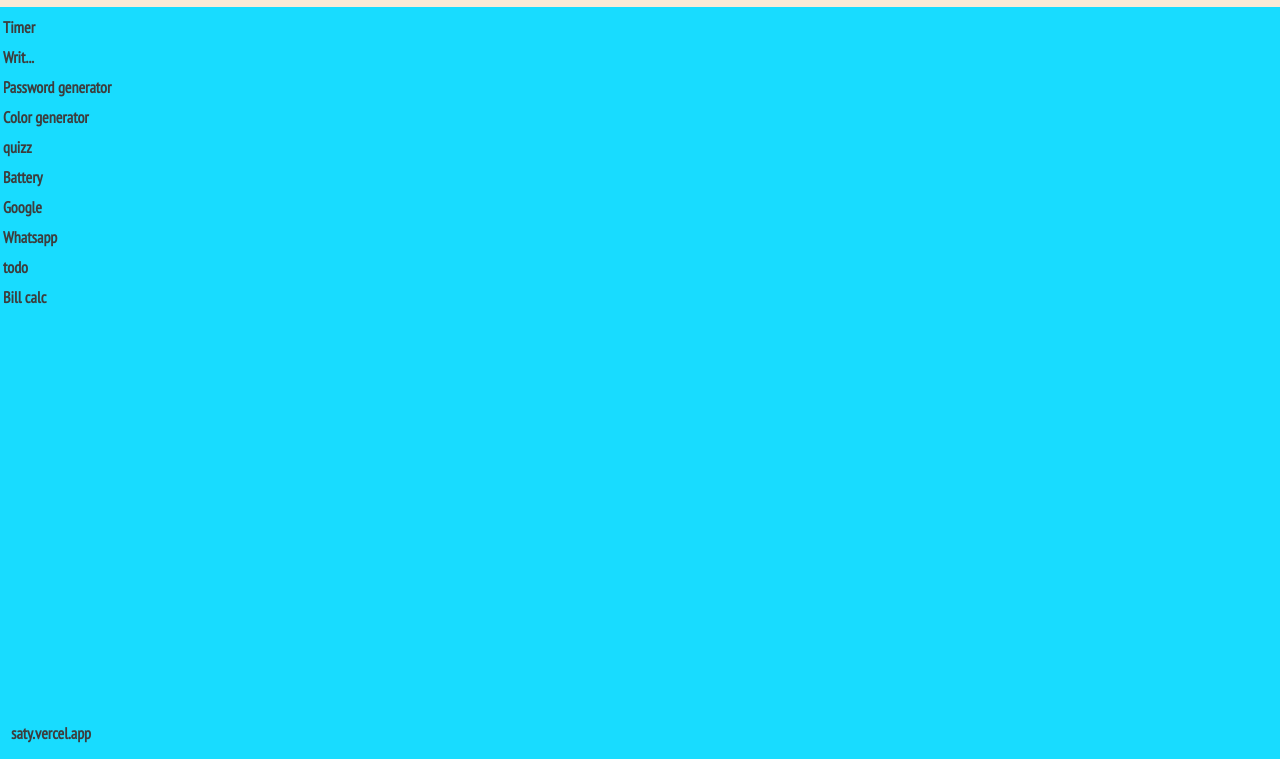
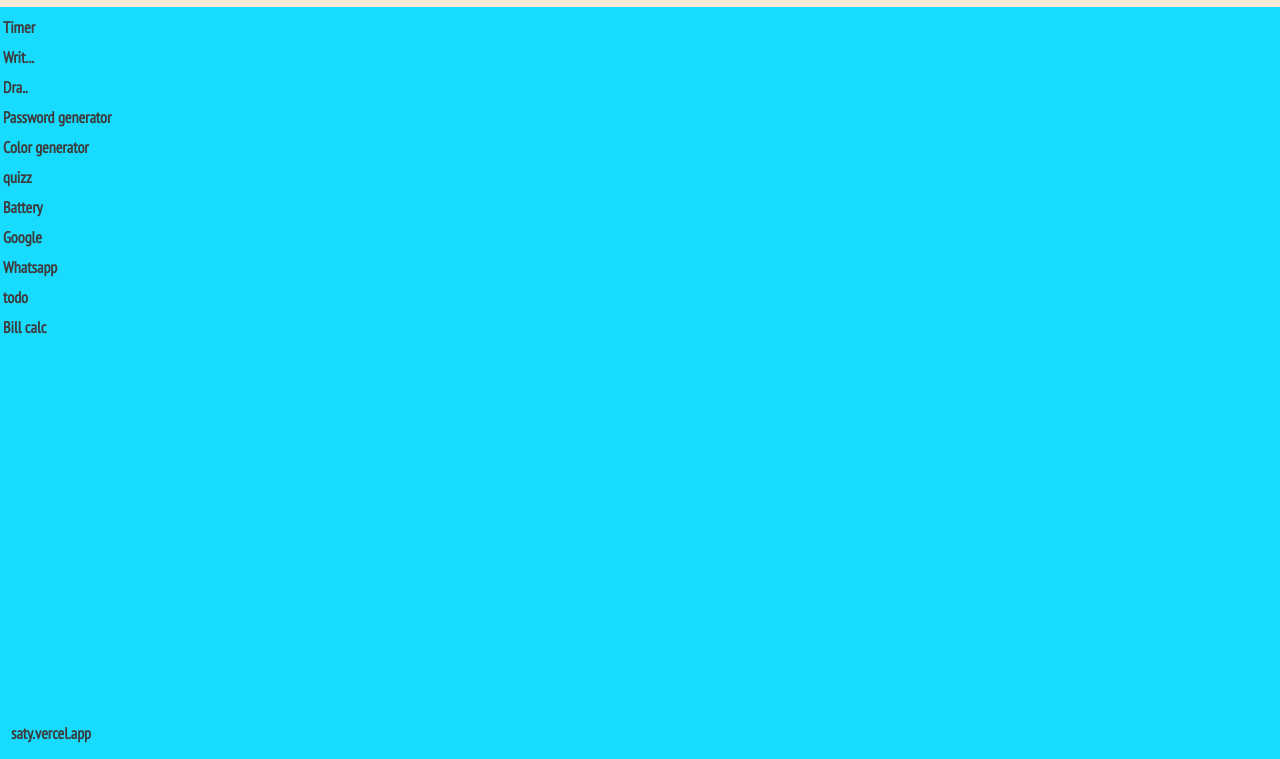
Before and after one commit to Saty70/TheProject, a plain HTML site: page menu.html in a window 1280 px wide. Shown: the part 41-800 px from the top of the page. Drawn offline with Linux system fonts and the light colour scheme.

Commit message:
Dra-ten.vercel.app added

```diff
--- a/menu.html
+++ b/menu.html
@@ -20,6 +20,9 @@
             </div>
             <div class="content">
                 <a href="https://writ-jet.vercel.app/" target="main">Writ...</a>
+            </div>
+            <div class="content">
+                <a href="https://dra-ten.vercel.app/" target="main">Dra..</a>
             </div>
             <div class="content">
                 <a href="https://password-generator-saty70.vercel.app/" target="main">Password generator</a>
```
